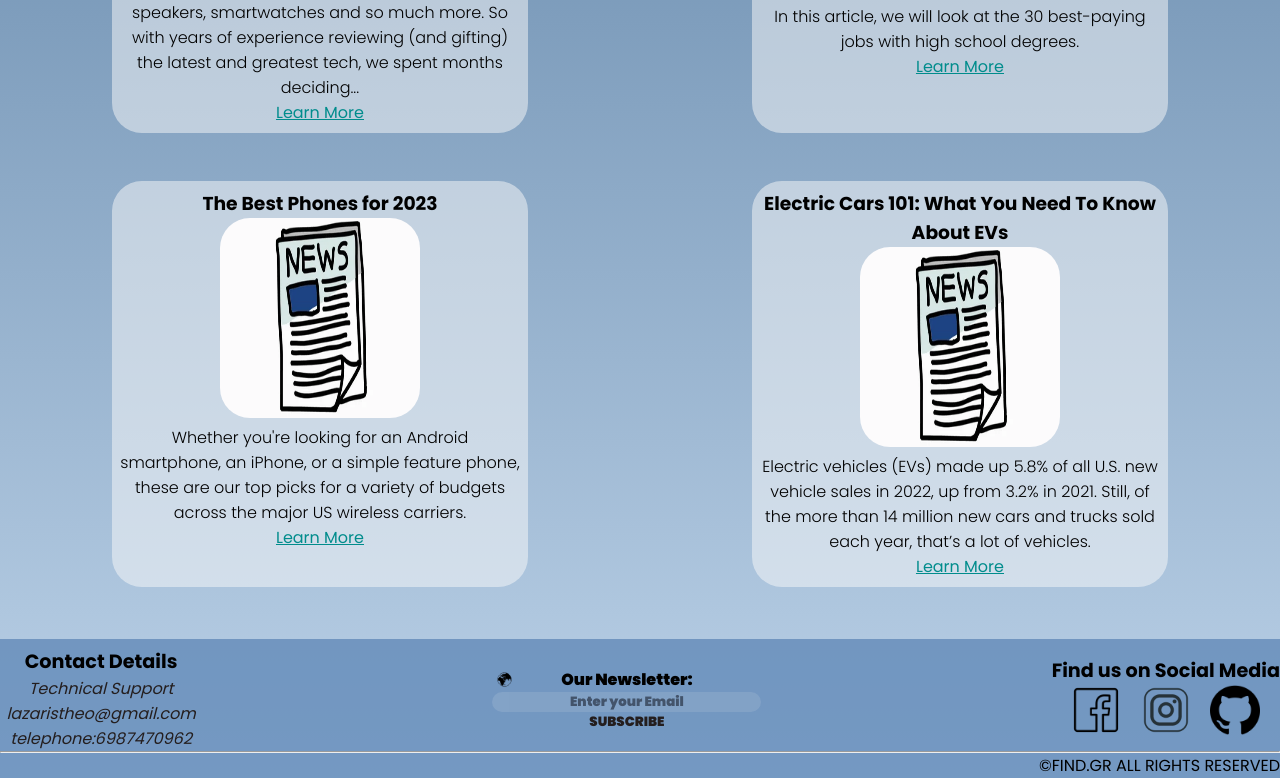
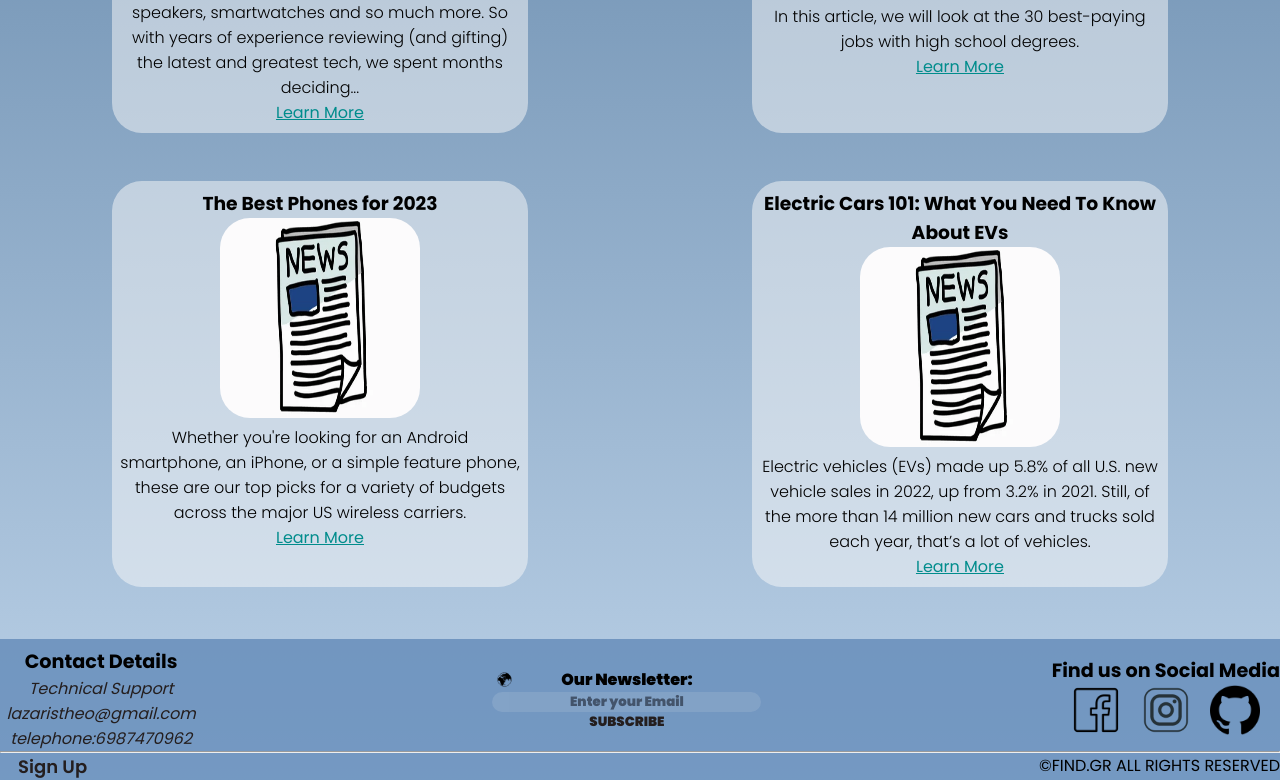
Before and after one commit to Lazaris02/webapp-2023, a plain HTML site: page src/code/index.html in a window 1280 px wide. Shown: the part 2751-3531 px from the top of the page. Drawn offline with Linux system fonts and the light colour scheme; a web font is replaced by a local one.

Commit message:
for-exc5
added signup to every footer + styled it

```diff
--- a/src/code/index.html
+++ b/src/code/index.html
@@ -247,6 +247,7 @@
             </div>
             <hr>
             <div id="bottom_footer">
+                <a href="signup.html">Sign Up</a>
                 <p>&copy;FIND.GR ALL RIGHTS RESERVED</p>
             </div>
         </footer>
--- a/src/code/styles.css
+++ b/src/code/styles.css
@@ -1666,3 +1666,19 @@ img{
 
 
 /* media queries end here */
+
+
+
+#bottom_footer>a{
+    color: var(--smoky-black);
+    font-size: large;
+    font-weight: 600;
+    text-decoration: none;
+    margin-left: 1em;
+    margin-right: auto;
+}
+
+
+#bottom_footer>a:hover{
+    color: var(--nav-color);
+}
```
Also changed, not shown: src/code/aboutus.html (+1 -0 lines), src/code/car_sales.html (+1 -0 lines), src/code/categories.html (+1 -0 lines), src/code/contactus.html (+1 -0 lines), src/code/house_sales.html (+1 -0 lines), src/code/house_sales_details.html (+1 -0 lines).
